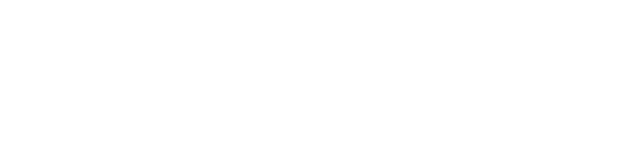
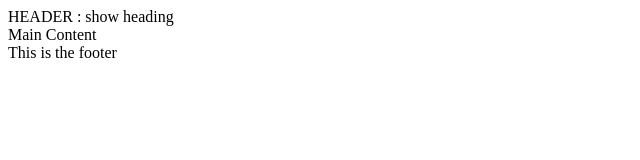
Before and after one commit to AmrutaKulkarni01/love-running, a plain HTML site: page index.html in a window 1280 px wide. Shown: the whole page, without its empty margins (0-640 px from the left). Drawn offline with Linux system fonts and the light colour scheme.

Commit message:
create general page structure

```diff
--- a/index.html
+++ b/index.html
@@ -16,7 +16,14 @@
 </head>
 
 <body>
+    <!--Header-->
+    <header>HEADER : show heading</header>
 
+    <!--Main Content-->
+    <main>Main Content</main>
+
+    <!--footer-->
+    <footer>This is the footer</footer>
 </body>
 
 </html>
```
